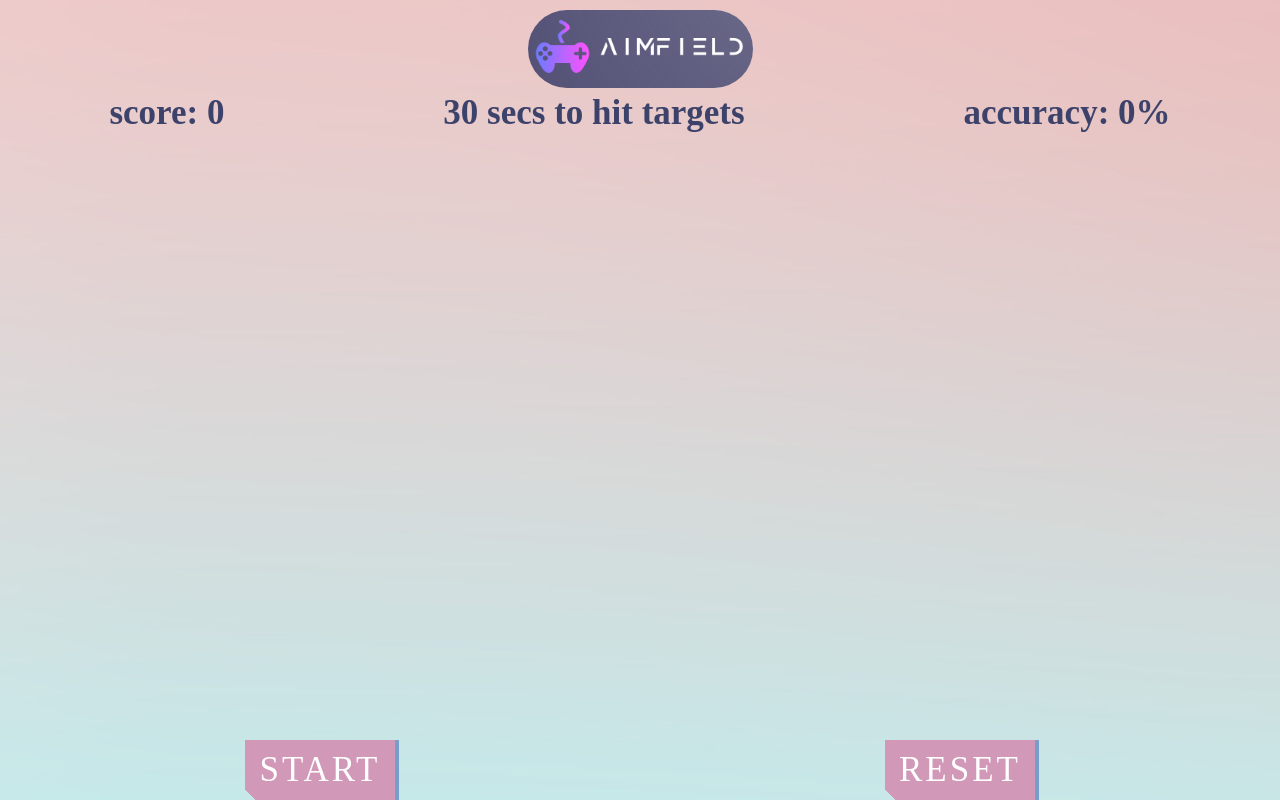
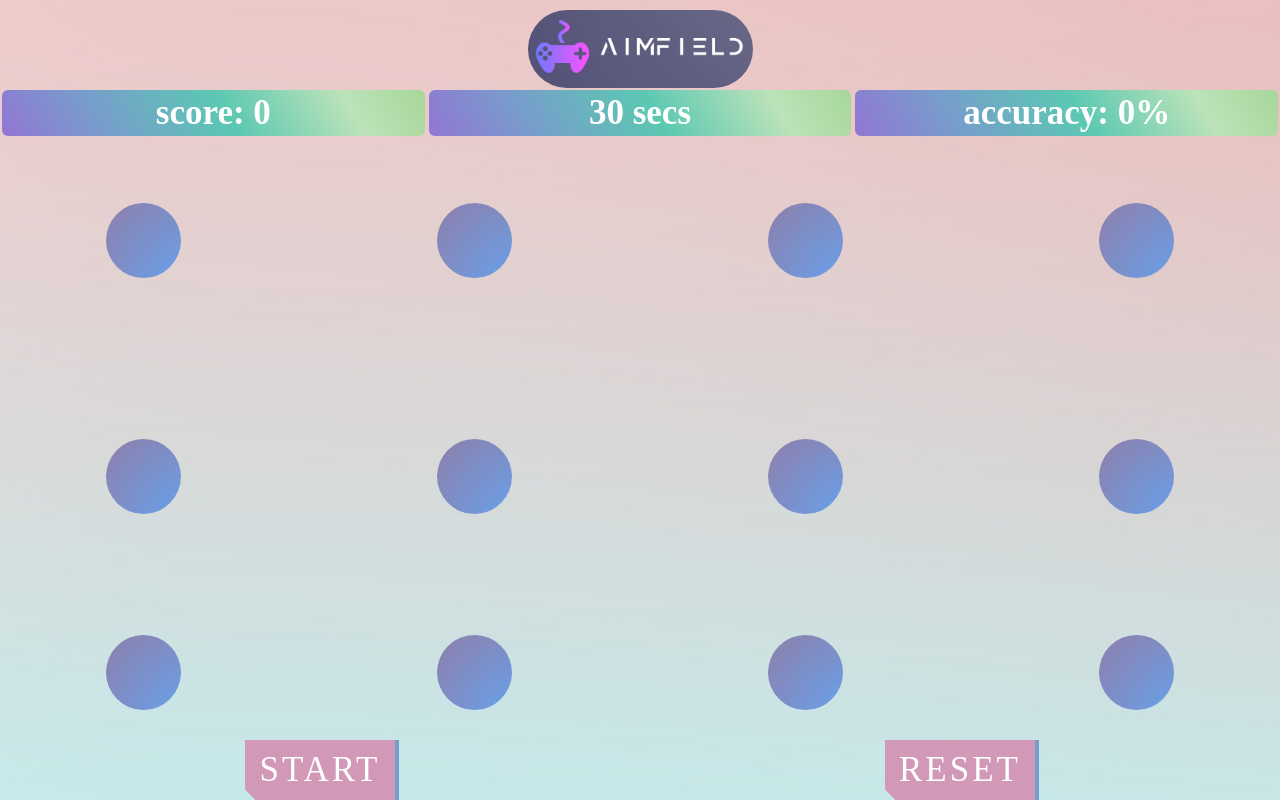
Before and after one commit to EddisonChen/js-aim-game, a plain HTML site: page index.html in a window 1280 px wide. Drawn offline with Linux system fonts and the light colour scheme; a web font is replaced by a local one.

Commit message:
added colors to score, time, accuracy

```diff
--- a/dist/scripts.dev.js
+++ b/dist/scripts.dev.js
@@ -78,9 +78,9 @@ var hideAll = function hideAll() {
       desktopTarget.classList.remove("hidden");
     });
   }
-};
+}; // hideAll();
+// selects 3 random spheres to be visible on start click
 
-hideAll(); // selects 3 random spheres to be visible on start click
 
 var showRandomSpheres = function showRandomSpheres() {
   var hiddenTargetsArr = targetsArr.filter(function (hiddenTarget) {
@@ -206,3 +206,4 @@ var resetClick = function resetClick() {
 };
 
 resetClick(); // look up how to make js more efficient
+// add multitouch??
--- a/index.html
+++ b/index.html
@@ -13,9 +13,9 @@
         <h1><img src="./pics/aimfieldlogo.png"></h1>
 
         <div class="infobar">
-            <h2 class="score">score: 0</h2>
-            <h3 class ="timer">30 secs to hit targets</h3>
-            <h4 class ="accuracy">accuracy: 0%</h4>
+            <h2 class="score gradient-border">score: 0</h2>
+            <h3 class ="timer gradient-border">30 secs</h3>
+            <h4 class ="accuracy gradient-border">accuracy: 0%</h4>
         </div>
 
         <div class= "grid">
--- a/scripts.js
+++ b/scripts.js
@@ -79,7 +79,7 @@ const hideAll = () => {
         })
     }
 }
-hideAll();
+// hideAll();
 
 // selects 3 random spheres to be visible on start click
 const showRandomSpheres = () => {
@@ -202,3 +202,5 @@ const resetClick = () => {
 resetClick();
 
 // look up how to make js more efficient
+
+// add multitouch??
--- a/style.scss
+++ b/style.scss
@@ -137,6 +137,47 @@ button[disabled] {
     opacity: 50%;
 }
 
+h2, h3, h4 {
+    text-align: center;
+    color: white;
+    padding: 0px 15px 0px 15px;
+    // margin: 5px 0px 5px 0px;
+    // width: 100%;
+}
+
+.gradient-border {
+    --borderWidth: 3px;
+    // background: white;
+    position: relative;
+    border-radius: var(--borderWidth);
+  }
+  .gradient-border:after {
+    content: '';
+    position: absolute;
+    top: calc(-1 * var(--borderWidth));
+    left: calc(-1 * var(--borderWidth));
+    height: calc(100% + var(--borderWidth) * 2);
+    width: calc(100% + var(--borderWidth) * 2);
+    // background: linear-gradient(60deg, #f79533, #f37055, #ef4e7b, #a166ab, #5073b8, #1098ad, #07b39b, #6fba82);
+    background: linear-gradient(60deg, #ffb347, #FF8776, #FF6962, #966fd6, #779ecb, #5BC8B2,  #BCE3B9, #9BD087);
+    border-radius: calc(2 * var(--borderWidth));
+    z-index: -1;
+    animation: animatedgradient 3s ease alternate infinite;
+    background-size: 200% 200%;
+  }
+
+
+  @keyframes animatedgradient {
+      0% {
+          background-position: 0% 50%;
+      }
+      50% {
+          background-position: 100% 50%;
+      }
+      100% {
+          background-position: 0% 50%;
+      }
+  }
 @keyframes glitch {
   0% {
     clip-path: var(--slice-1);
@@ -198,8 +239,10 @@ button[disabled] {
             grid-template-rows: 1fr 1fr 1fr;
 
             h2, h3, h4 {
-                font-size: 20px;
-                margin-left: 10px;
+                font-size: 17px;
+                margin: 4px;
+                text-align: left;
+                padding: none;
             }
         }
             .grid {
@@ -258,10 +301,13 @@ button[disabled] {
             display: grid;
             grid-template-columns: 1fr;
             grid-template-rows: 1fr 1fr 1fr;
+            justify-content: center;
+            align-items: center;
 
             h2, h3, h4 {
                 font-size: 20px;
                 margin-left: 10px;
+                margin-right: 10px;
             }
         }
             .grid {
@@ -333,6 +379,8 @@ button[disabled] {
 
         h2, h3, h4 {
             font-size: 35px;
+            margin-left: 5px;
+            margin-right: 5px;
         }
 
         .start, .resett {
@@ -357,6 +405,7 @@ button[disabled] {
 
     h2, h3, h4 {
         font-size: 30px;
+        // width: 100%;
     }
 
     .start, .resett {
@@ -406,6 +455,7 @@ button[disabled] {
 @media screen and (orientation: landscape) and (min-height: 550px) {
     h2, h3, h4 {
         font-size: 30px;
+        width: 100%;
     }
 
     .start, .resett {
```
Also changed, not shown: style.css.
